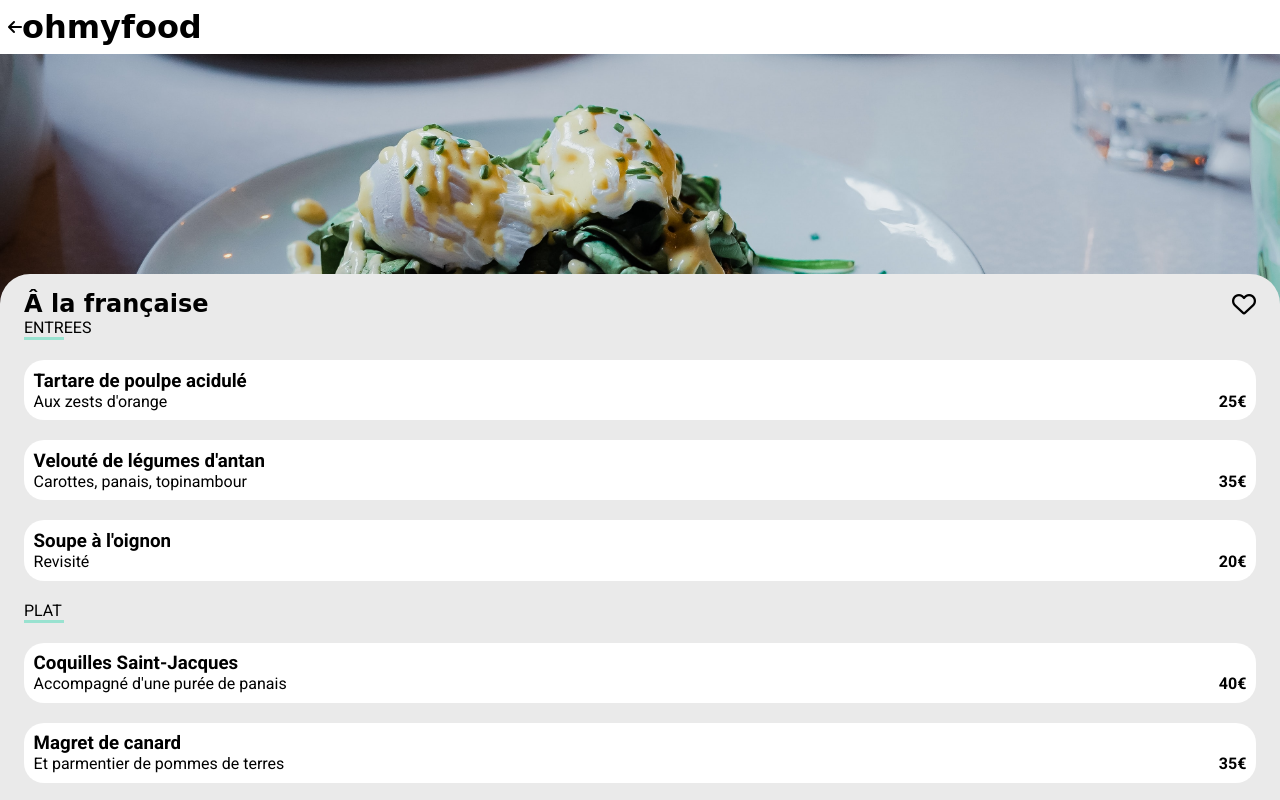
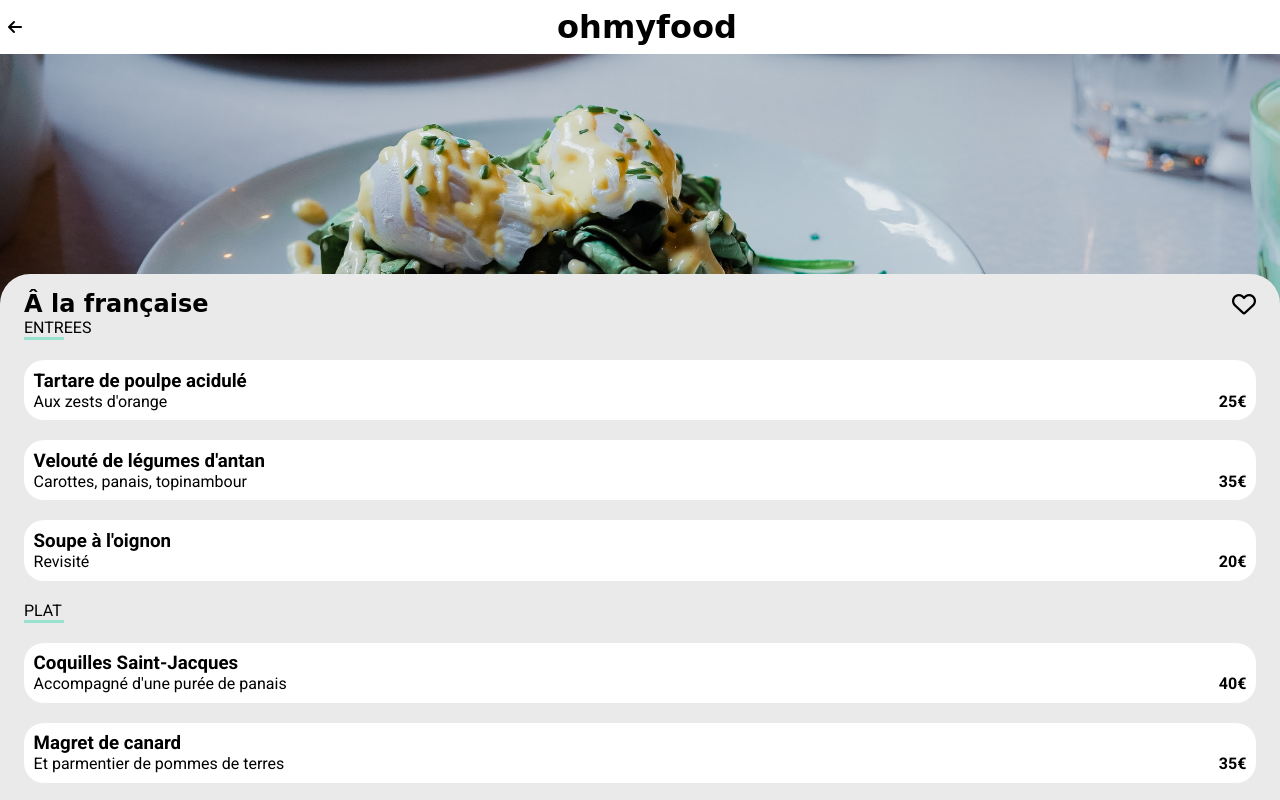
Before and after one commit to KevinMatignon/KevinMatignon_3_05122021, a website: page alafrançaise.html in a window 1280 px wide. Shown: the top 800 px of the page. Drawn offline with Linux system fonts and the light colour scheme; a web font is replaced by a local one.

Commit message:
Refacto Scss

```diff
--- a/scss/main.scss
+++ b/scss/main.scss
@@ -50,7 +50,6 @@ ul{
     &-title{
         font-family: 'Shrikhand', cursive;
         padding: 0.5rem;
-        letter-spacing: 1px;
     }
     &-location{
         display: flex;
@@ -179,6 +178,9 @@ ul{
     display: flex;
     align-items: center;
     padding: 0.5rem;
+    & h1{
+        margin: 0 auto;
+    }
 }
 /*MAINRESTAURANTS*/
 .mainrest{
```
Also changed, not shown: css/styles.css.
